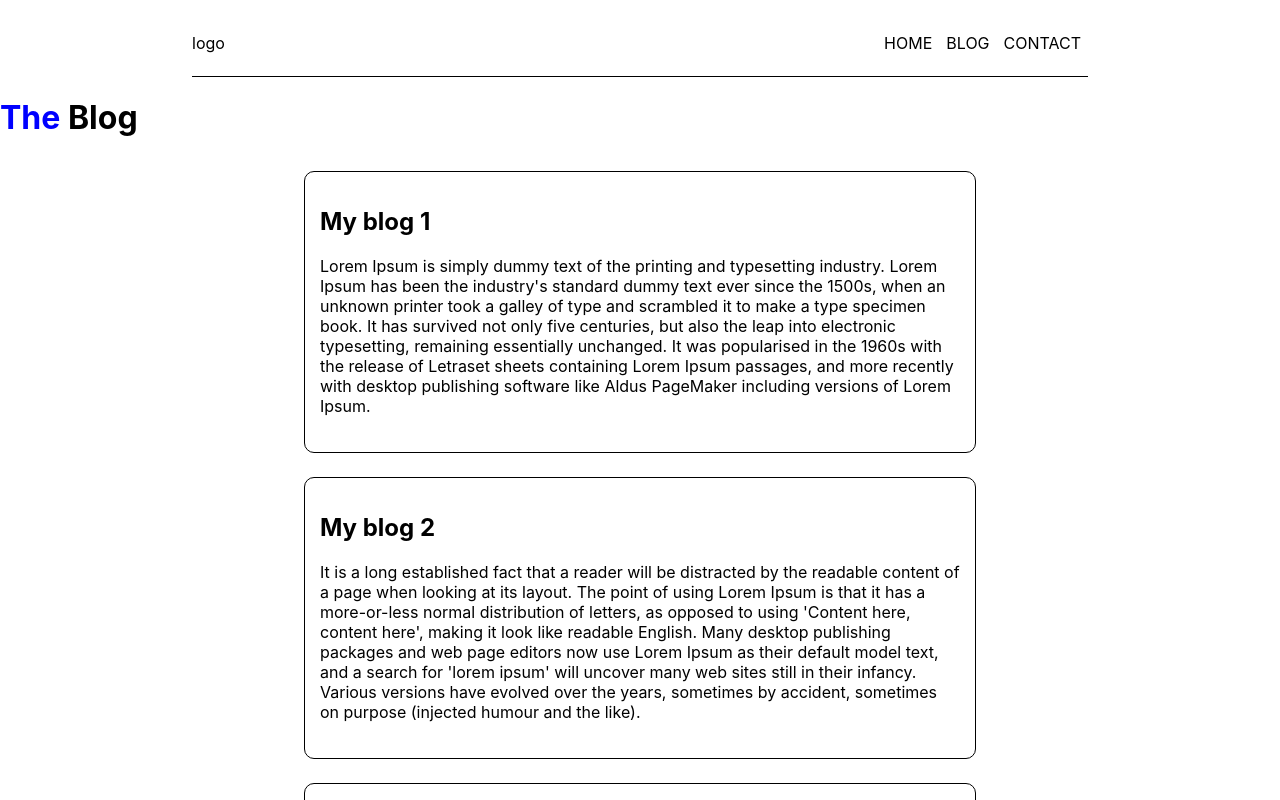
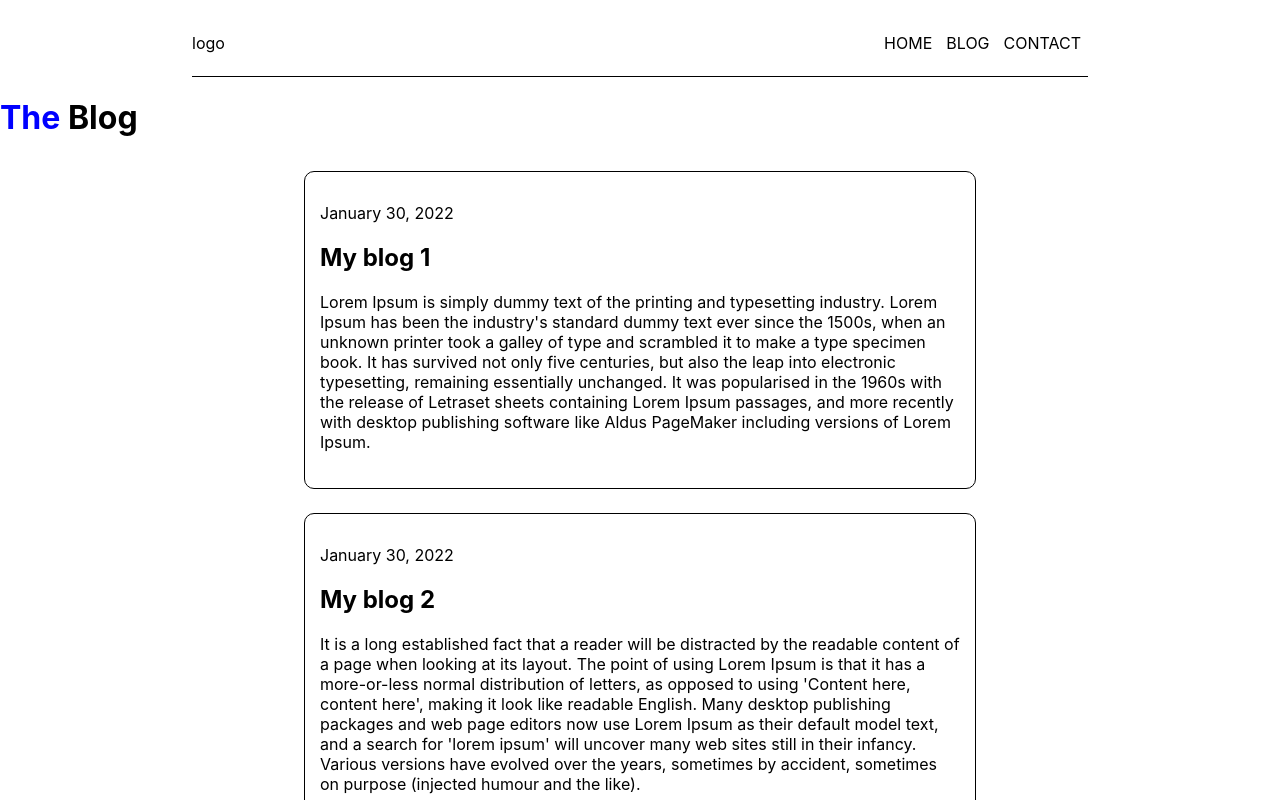
Before and after one commit to Celiaxz/training-blog, a React (Create React App) app: page /Blog in a window 1280 px wide. Shown: the top 800 px of the page. Built offline with nearby package versions, Linux system fonts and the light colour scheme.

Commit message:
add currentDate to BlogItem

```diff
--- a/src/App.js
+++ b/src/App.js
@@ -1,7 +1,6 @@
-// arrow function, every function returns a HTML(jsx)
-//begin
 import BlogItem from "./BlogItem";
 import "./App.css";
+
 const myData = [
   {
     id: 1,
@@ -27,6 +26,7 @@ const myData = [
 const onMouseClick = () => {
   console.log("Home was clicked");
 };
+
 const App = () => {
   return (
     <div>
--- a/src/BlogItem.js
+++ b/src/BlogItem.js
@@ -1,5 +1,15 @@
 import React from "react";
 import "./BlogItem.css";
+
+const myDate = () => {
+  const currentDate = Date.now();
+  const today = new Date(currentDate);
+  const month = today.toLocaleString("en-us", { month: "long" });
+  const day = today.toLocaleString("en-us", { day: "2-digit" });
+  const year = today.getFullYear();
+  const updateDate = month + " " + day + ", " + year;
+  return updateDate;
+};
 
 const BlogItem = (props) => {
   const { myData } = props;
@@ -8,6 +18,7 @@ const BlogItem = (props) => {
       {myData.map((item) => {
         return (
           <div className="blog-container" key={item.id}>
+            <p>{myDate()}</p>
             <h2>{item.title}</h2>
             <p>{item.body}</p>
           </div>
```
